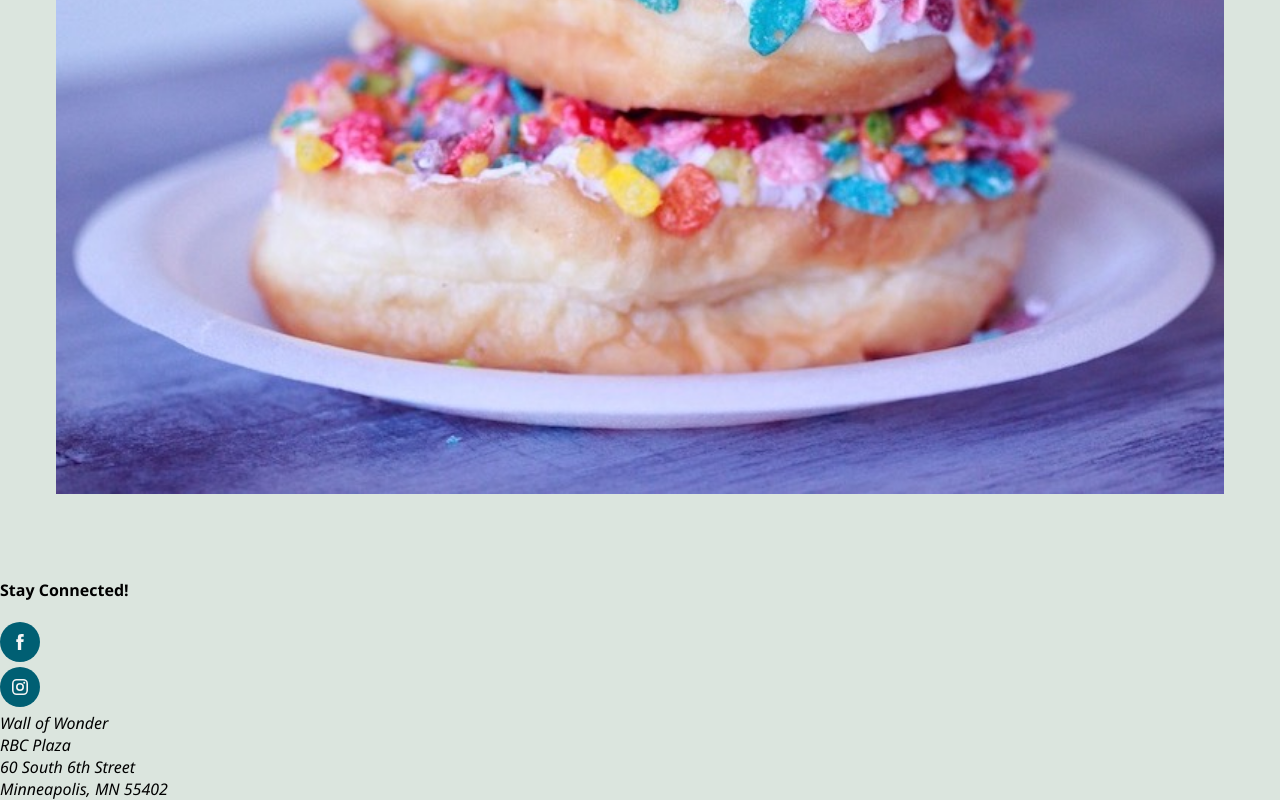
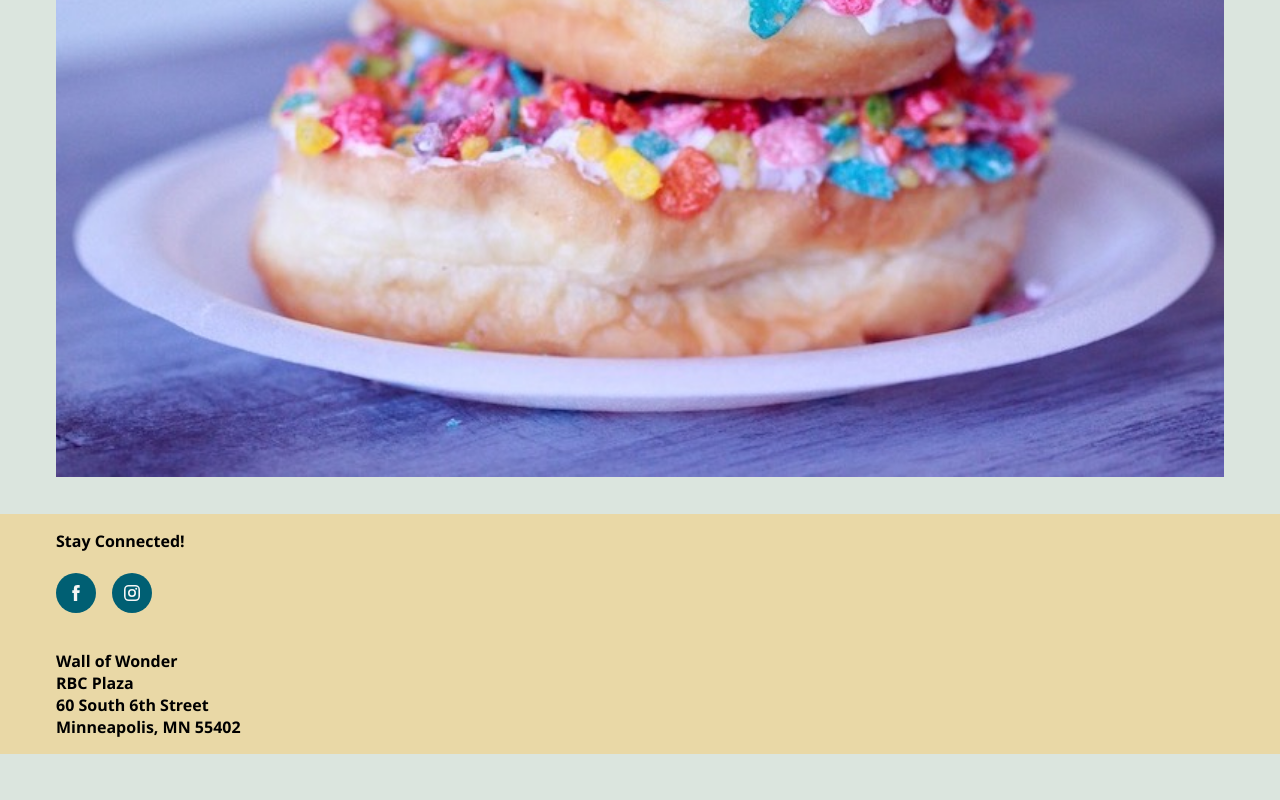
Before and after one commit to ybeliaev/layout-felxbox-grid, a plain HTML site: page grid-project/index.html in a window 1280 px wide. Shown: the part 5061-5861 px from the top of the page. After the commit the page ends 5815 px from the top, so only its background shows below. Drawn offline with Linux system fonts and the light colour scheme.

Commit message:
add main style css footer

```diff
--- a/grid-project/css/style.css
+++ b/grid-project/css/style.css
@@ -79,11 +79,12 @@ header a:hover {
 
 section {
   max-width: 1200px;
-  margin: 0 auto 5rem auto;
+  margin: 0 auto 2rem auto;
   padding: 0 1rem;
 }
 section h2 {
   font-size: 2.5rem;
+  margin-bottom: 1rem;
 }
 section ul {
   padding: 0;
@@ -103,3 +104,30 @@ section ul {
   grid-row: 1/2;
 }
 /* ------FOOTER------ */
+.footer {
+  background-color: var(--color5);
+}
+footer {
+  max-width: 1200px;
+  margin: 0 auto;
+  display: flex;
+  flex-flow: column wrap;
+  padding: 1rem;
+}
+footer ul {
+  display: flex;
+  flex-flow: row wrap;
+  padding: 0;
+  margin: 0;
+}
+footer li {
+  margin-right: 1rem;
+}
+footer h4 {
+  margin-top: 0;
+}
+footer address {
+  font-style: normal;
+  margin-top: 2rem;
+  font-weight: bold;
+}
```
